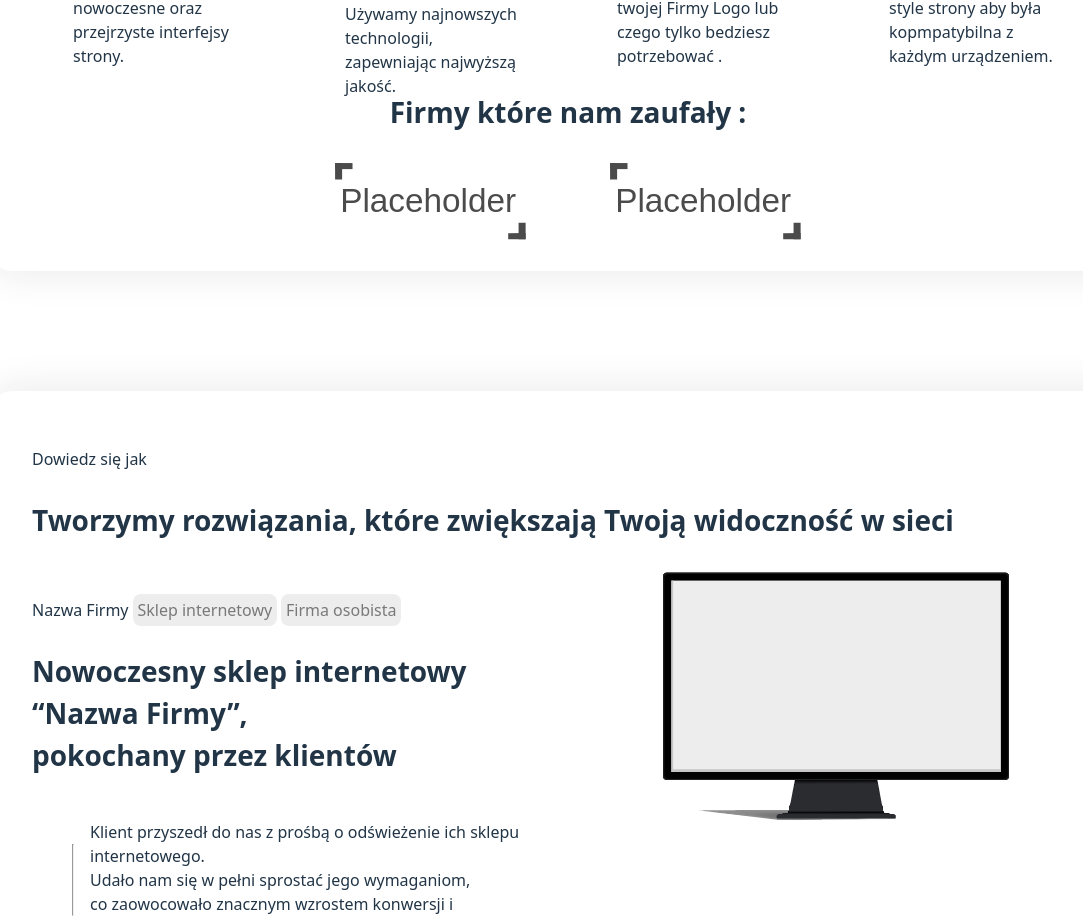
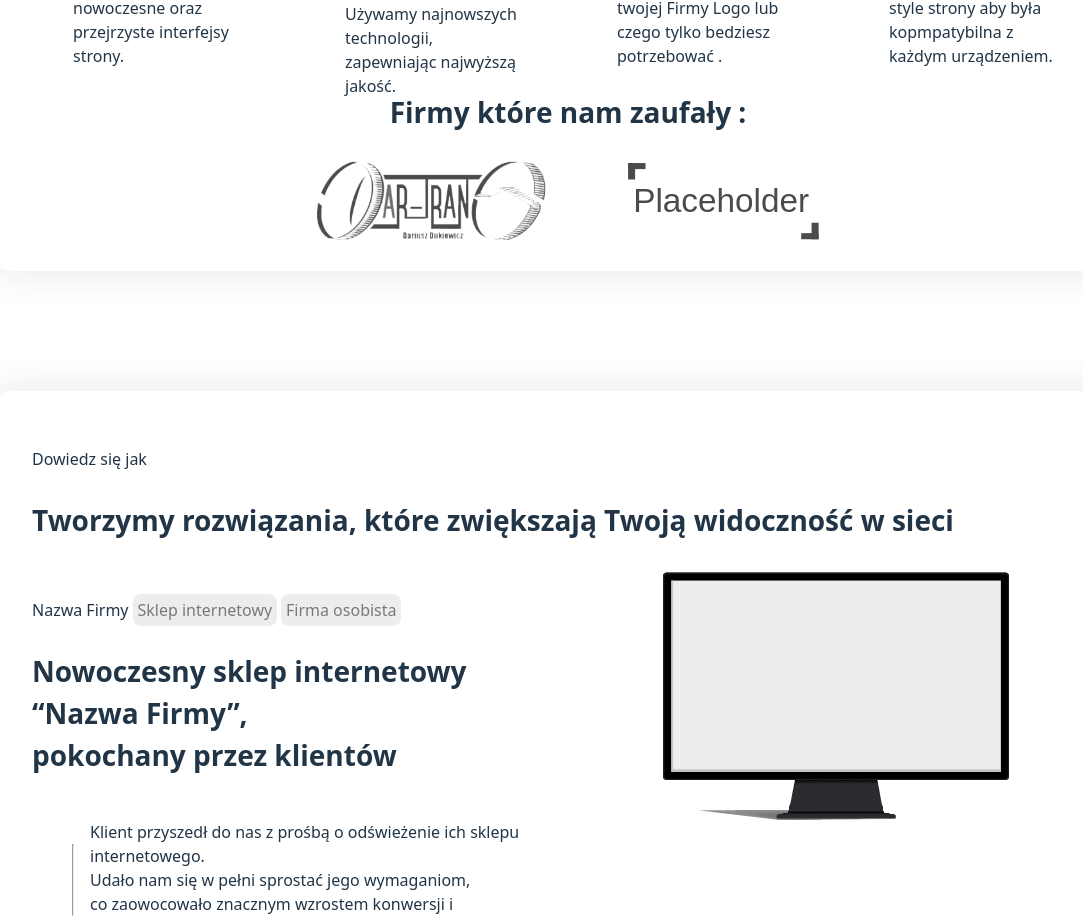
Before and after one commit to ZK-Developement/ZK-Dev-Web, a React (Vite) app: page / in a window 1280 px wide. Shown: the part 793-1713 px from the top of the page, without its empty margins (72-1155 px from the left). Built offline with nearby package versions, Linux system fonts and the light colour scheme.

Commit message:
new partner

```diff
--- a/src/components/main.jsx
+++ b/src/components/main.jsx
@@ -102,7 +102,7 @@ function MainS (){
                         <p className="nag">Firmy które nam zaufały :</p>
                         <div className="zaufal">
                             <div className=" flexzauf">
-                                <a href=""><img src={Placeholder} alt="dardtranslogo" /></a>
+                                <a href=""><img src={Dartrans} alt="dardtranslogo" /></a>
                                 <a href=""> <img src={Placeholder} alt="starsystemlogo" /></a>
                             </div>
                         </div>
```
